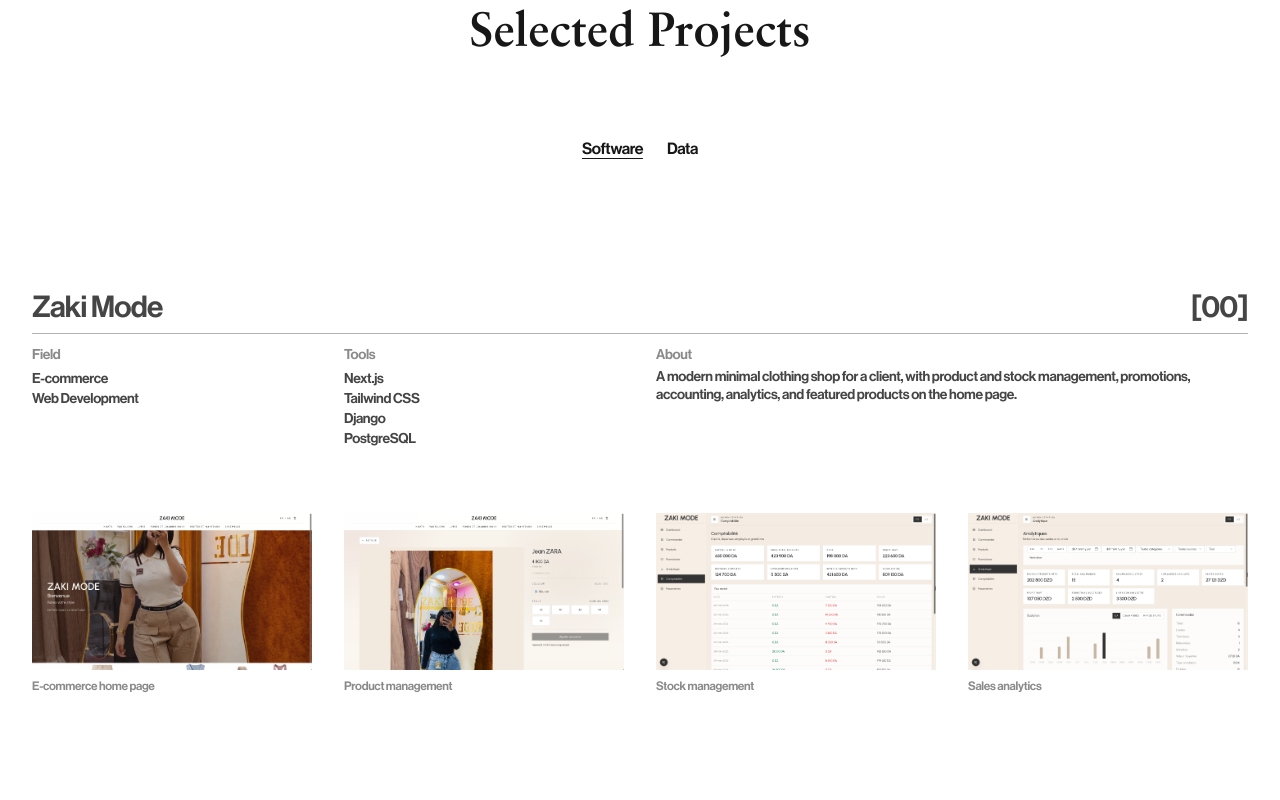
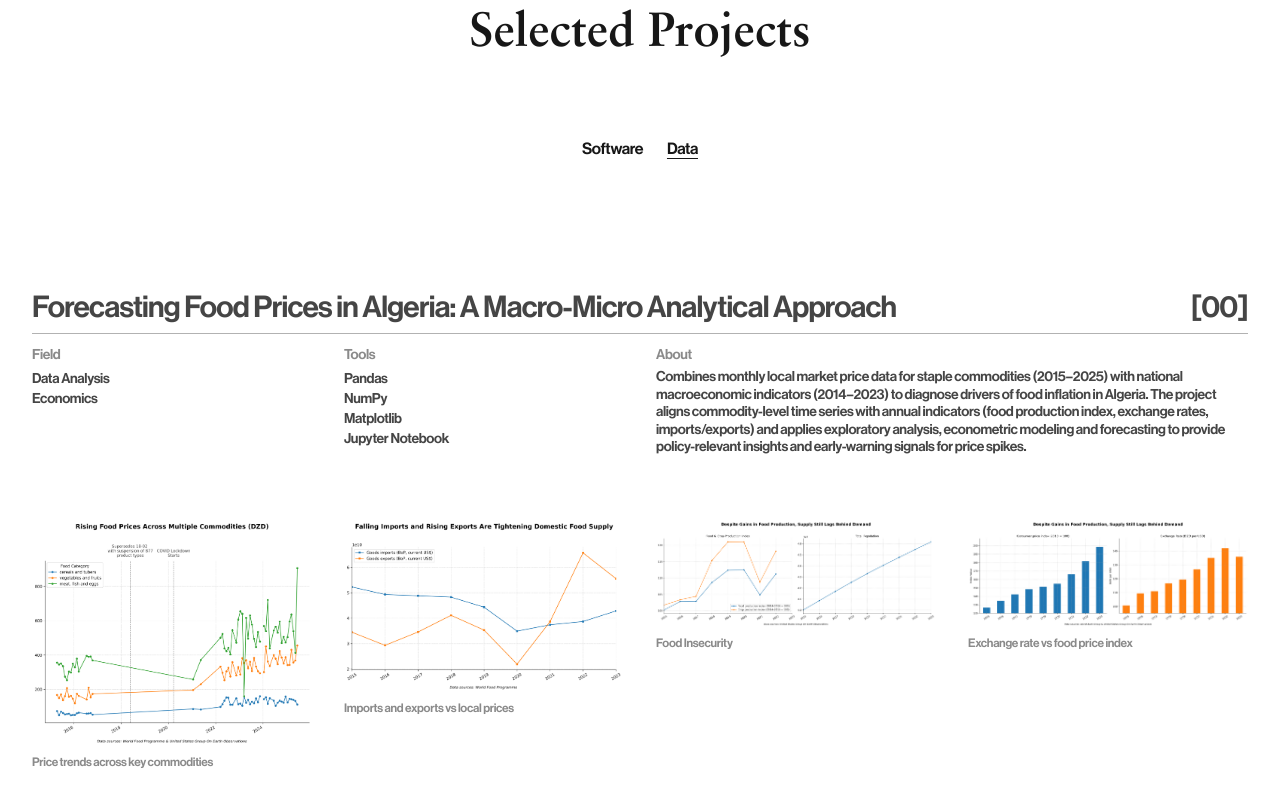
Before and after one commit to solxire88/personal-website, a Next.js app: page / in a window 1280 px wide. Shown: the part 1740-2540 px from the top of the page. Built offline with nearby package versions, Linux system fonts and the light colour scheme.

Commit message:
changed to data

```diff
--- a/src/components/Projects.tsx
+++ b/src/components/Projects.tsx
@@ -8,7 +8,7 @@ import { motion } from 'framer-motion'
 
 export default function Projects() {
     const projectList = projects as Project[]
-    const [activeTab, setActiveTab] = useState<Project['category']>('dev')
+    const [activeTab, setActiveTab] = useState<Project['category']>('data')
     const filteredProjects = projectList.filter(
         (project) => project.category === activeTab
     )
```
